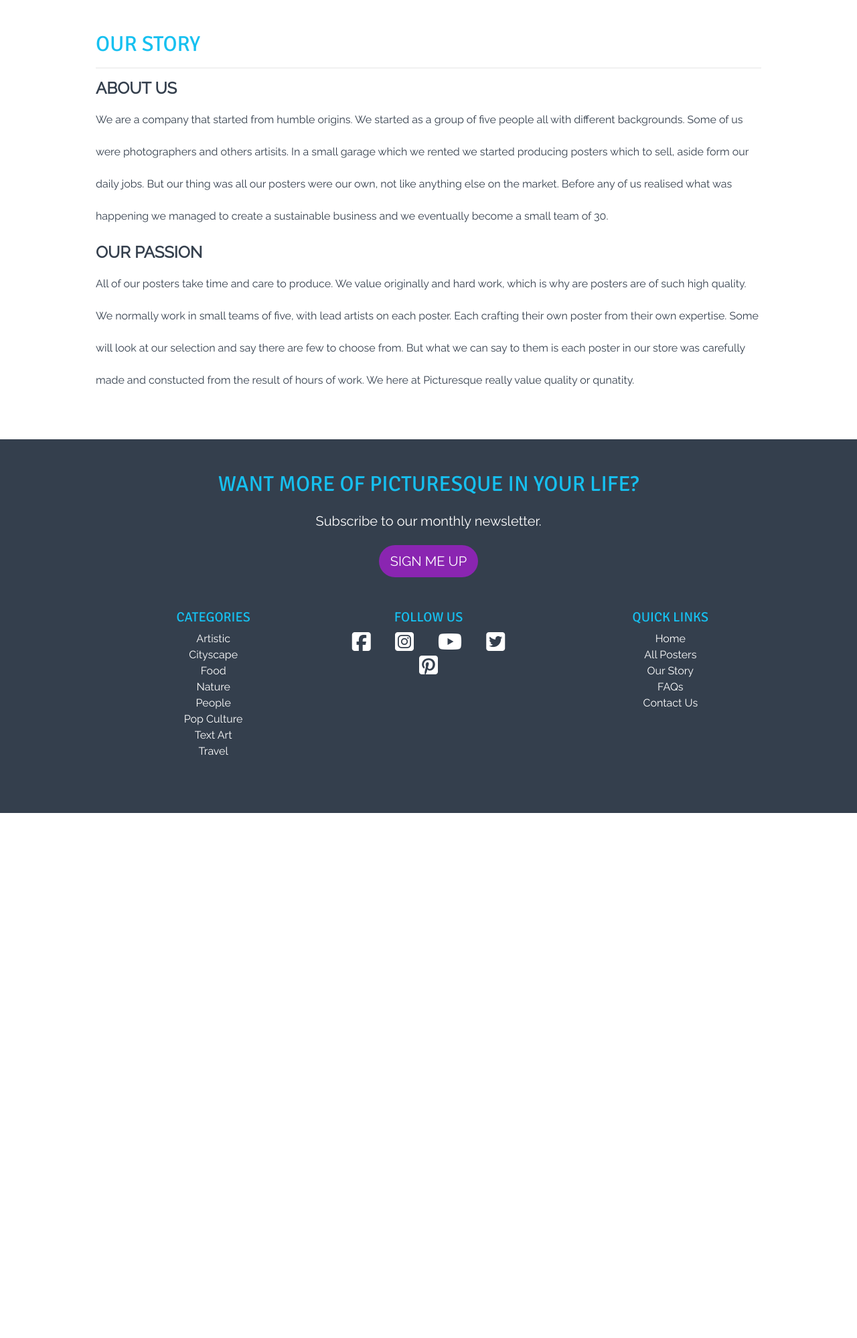
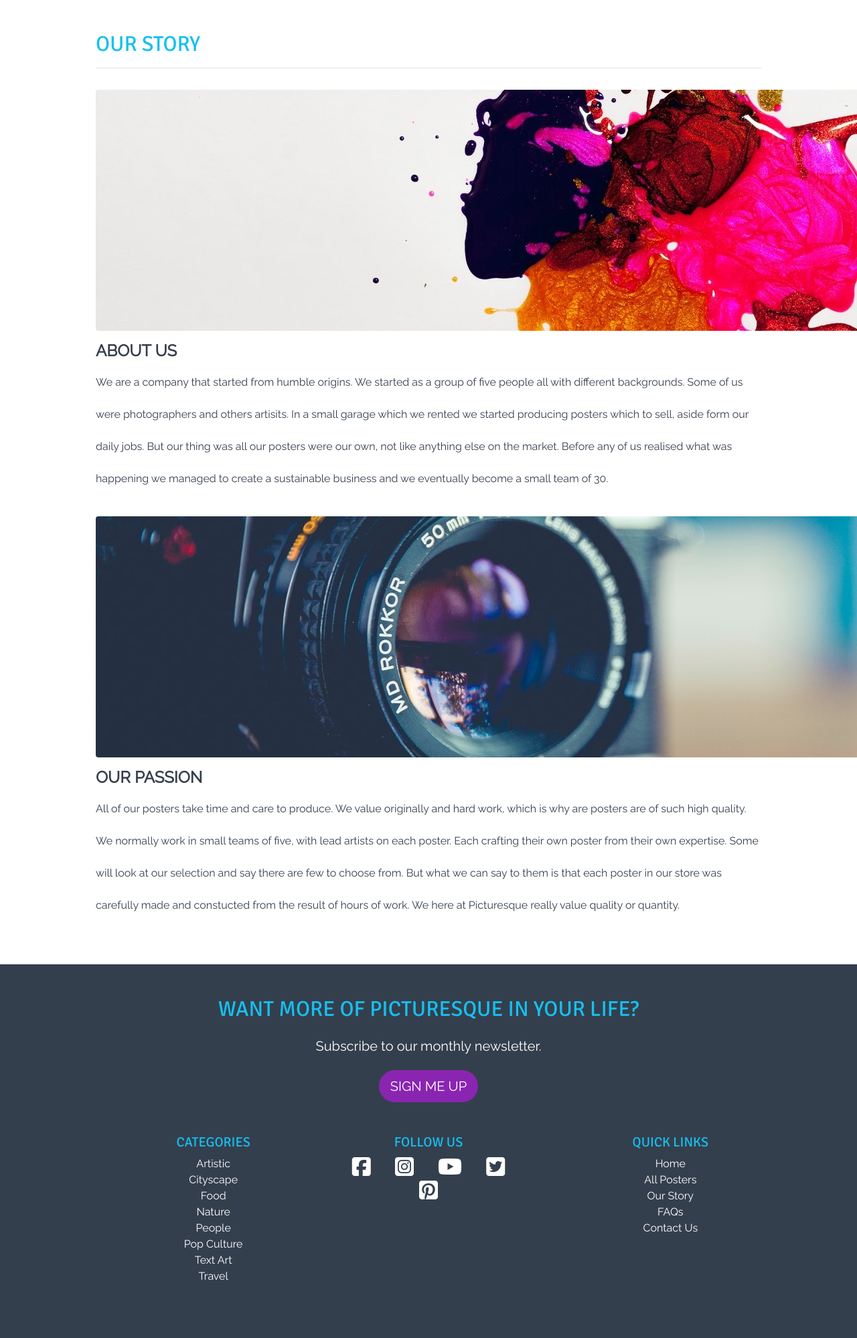
Before and after one commit to anthonybguillermo/picturesque, a Django app: page /webpages/our_story/ in a window 1280 px wide; the page is wider, and only the part inside the window is pictured. Shown: the part 165-2163 px from the top of that part at 67% size. Before the commit the page ends 1379 px from the top of that part, so only its background shows below. Run offline with Django 3.2, Linux system fonts and the light colour scheme; some libraries are stand-ins or nearby versions.

Commit message:
Added pics for our story and corrected text

```diff
--- a/static/css/base.css
+++ b/static/css/base.css
@@ -244,6 +244,21 @@ input[name='q']::placeholder {
     background: url('/media/bestseller-four.jpg');
 }
 
+/*-------------------------------------------Our Story */
+
+.story-box {
+    height: 360px;
+    width: 1610px;
+}
+
+#our-story-one {
+    background: url('/media/our-story-one.jpg');
+}
+
+#our-story-two {
+    background: url('/media/our-story-two.jpg');
+}
+
 /*-------------------------------------------Buttons */
 
 .purple-btn {
@@ -283,14 +298,7 @@ input[name='q']::placeholder {
     color: white;
 }
 
-.custom {
-    width: ;
-}
-
 /*-------------------------------------------Header */
-
-#logo {
-}
 
 #favicon {
     height: 16px;
@@ -357,14 +365,6 @@ input[name='q']::placeholder {
     color: white;
     margin-left: 1rem;
     margin-right: 1rem;
-}
-
-/* .our-story {
-    height: 50vh;
-    align-items: center;
-    justify-content: center;
-    overflow: hidden;
-    position: relative;
 }
 
 /* -------------------------------- Media Queries */
--- a/webpages/templates/webpages/our_story.html
+++ b/webpages/templates/webpages/our_story.html
@@ -16,6 +16,9 @@
                 <h2 class="text-uppercase title-text">Our Story</h2>
                 <hr>
             </div>
+            <div class="col-12">
+                <div id="our-story-one" class="story-box category-image rounded d-none d-lg-block my-3"></div>
+            </div>
             <div class="col">
                 <h4 class="text-uppercase font-weight-bold">About Us</h4>
                 <p class="block-text">We are a company that started from humble origins. We started as a group of five people all with different backgrounds. Some
@@ -23,11 +26,16 @@
                     jobs. But our thing was all our posters were our own, not like anything else on the market. Before any of us realised what was happening we managed
                     to create a sustainable business and we eventually become a small team of 30.
                 </p>
+            </div>
+            <div class="col-12">
+                <div id="our-story-two" class="story-box category-image rounded d-none d-lg-block my-3"></div>
+            </div>
+            <div class="col">
                 <h4 class="text-uppercase font-weight-bold">Our Passion</h4>
                 <p class="block-text">All of our posters take time and care to produce. We value originally and hard work, which is why are posters are of such high quality.
                     We normally work in small teams of five, with lead artists on each poster. Each crafting their own poster from their own expertise. Some will look at our
-                    selection and say there are few to choose from. But what we can say to them is each poster in our store was carefully made and constucted from the result
-                    of hours of work. We here at Picturesque really value quality or qunatity.
+                    selection and say there are few to choose from. But what we can say to them is that each poster in our store was carefully made and constucted from the result
+                    of hours of work. We here at Picturesque really value quality or quantity.
                 </p>
             </div>
         </div>
```
Also changed, not shown: media/our-story-image-1.jpg (deleted), media/our-story-one.jpg (added), media/our-story-two.jpg (added).
